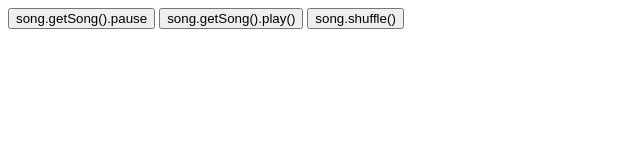
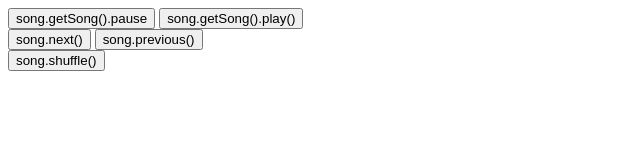
Before and after one commit to PsychoLlama/song.js, a plain HTML site: page index.html in a window 1280 px wide. Shown: the whole page, without its empty margins (0-640 px from the left). Drawn offline with Linux system fonts and the light colour scheme.

Commit message:
Added "next()" and "previous()" buttons to the demo, along with line breaks to somewhat distinguish action types.

```diff
--- a/index.html
+++ b/index.html
@@ -10,6 +10,10 @@
   <body>
     <button onclick='song.getSong().pause()'>song.getSong().pause</button>
     <button onclick='song.getSong().play()'>song.getSong().play()</button>
+    <br>
+    <button onclick='song.next()'>song.next()</button>
+    <button onclick='song.previous()'>song.previous()</button>
+    <br>
     <button onclick='song.shuffle()'>song.shuffle()</button>
   </body>
 </html>
```
